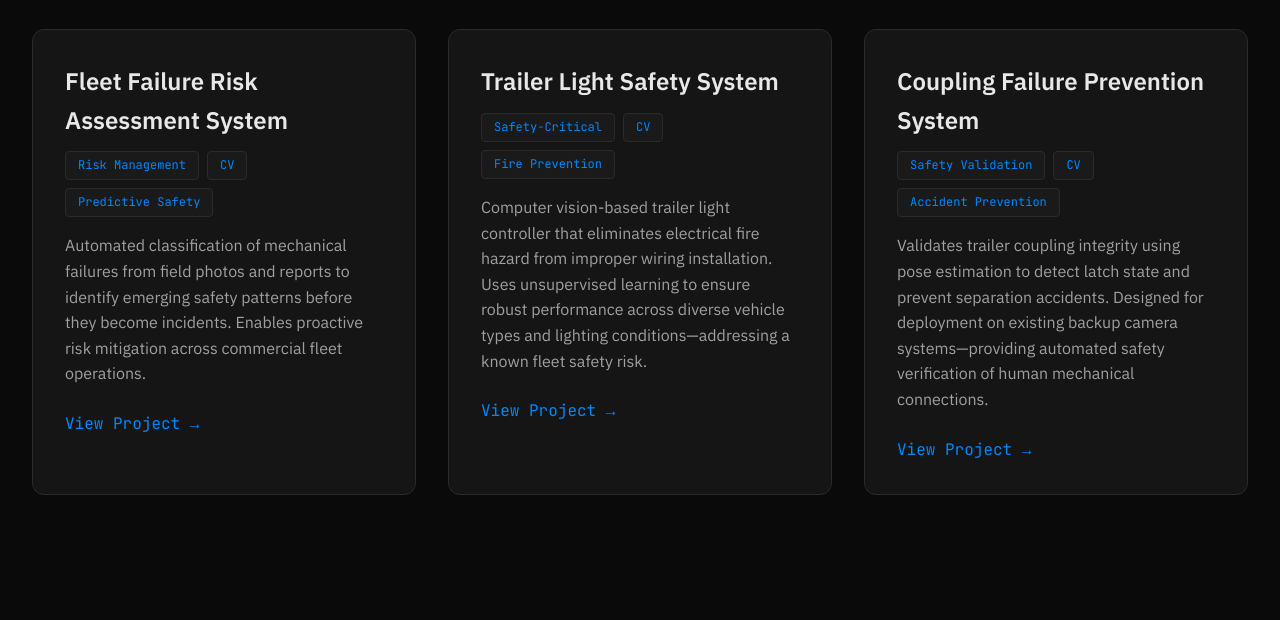
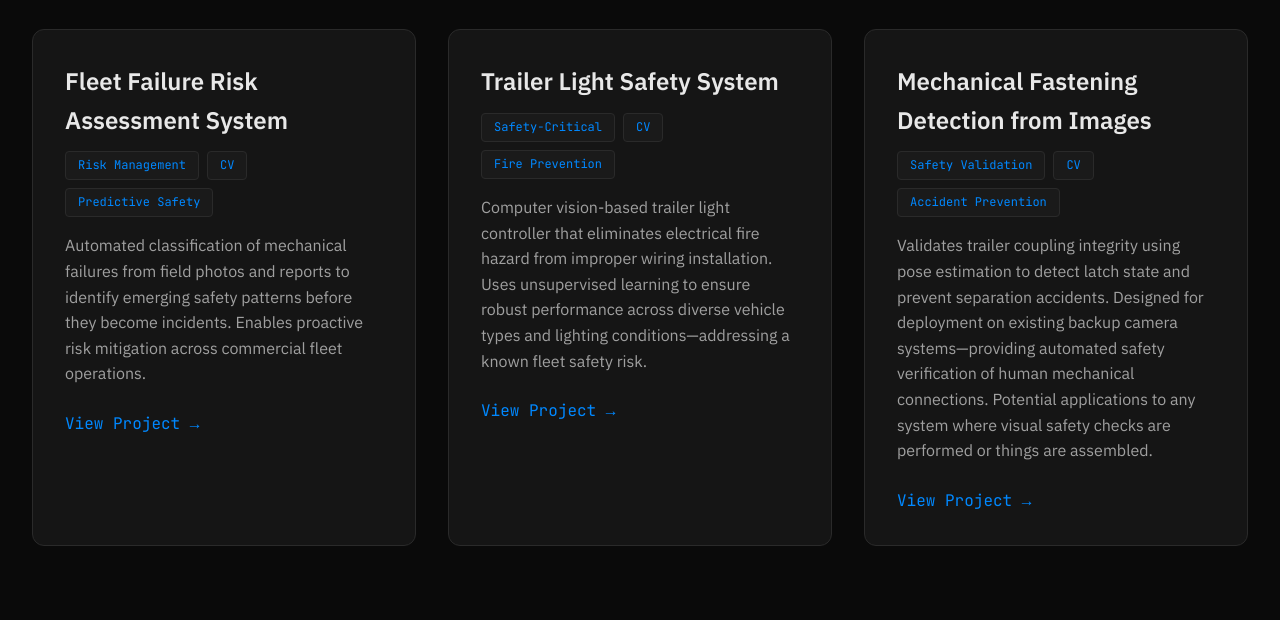
Before and after one commit to 4AM365/4AM365.github.io, a plain HTML site: page index.html in a window 1280 px wide. Shown: the part 727-1347 px from the top of the page. Drawn offline with Linux system fonts and the light colour scheme.

Commit message:
new_proj_desc

```diff
--- a/index.html
+++ b/index.html
@@ -89,7 +89,7 @@
 
                     <div class="project-card">
                         <div class="project-header">
-                            <h3 class="project-title">Coupling Failure Prevention System</h3>
+                            <h3 class="project-title">Mechanical Fastening Detection from Images</h3>
                             <div class="project-tags">
                                 <span class="tag">Safety Validation</span>
                                 <span class="tag">CV</span>
@@ -99,7 +99,7 @@
                         <p class="project-description">
                             Validates trailer coupling integrity using pose estimation to detect latch state and prevent
                             separation accidents. Designed for deployment on existing backup camera systems—providing
-                            automated safety verification of human mechanical connections.
+                            automated safety verification of human mechanical connections. Potential applications to any system where visual safety checks are performed or things are assembled.
                         </p>
                         <a href="https://github.com/4AM365/Mechanical-Fastening-Detection-from-Images" class="project-link">View Project →</a>
                     </div>
```
